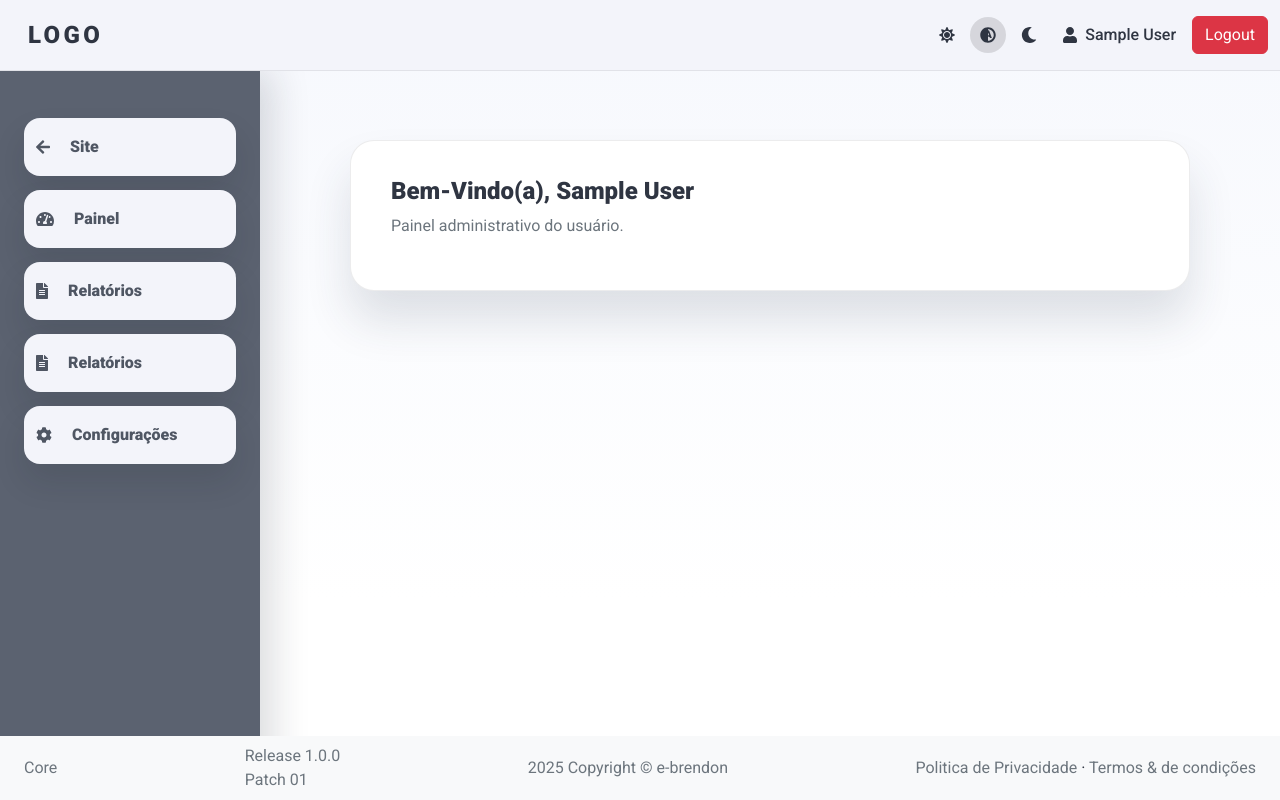
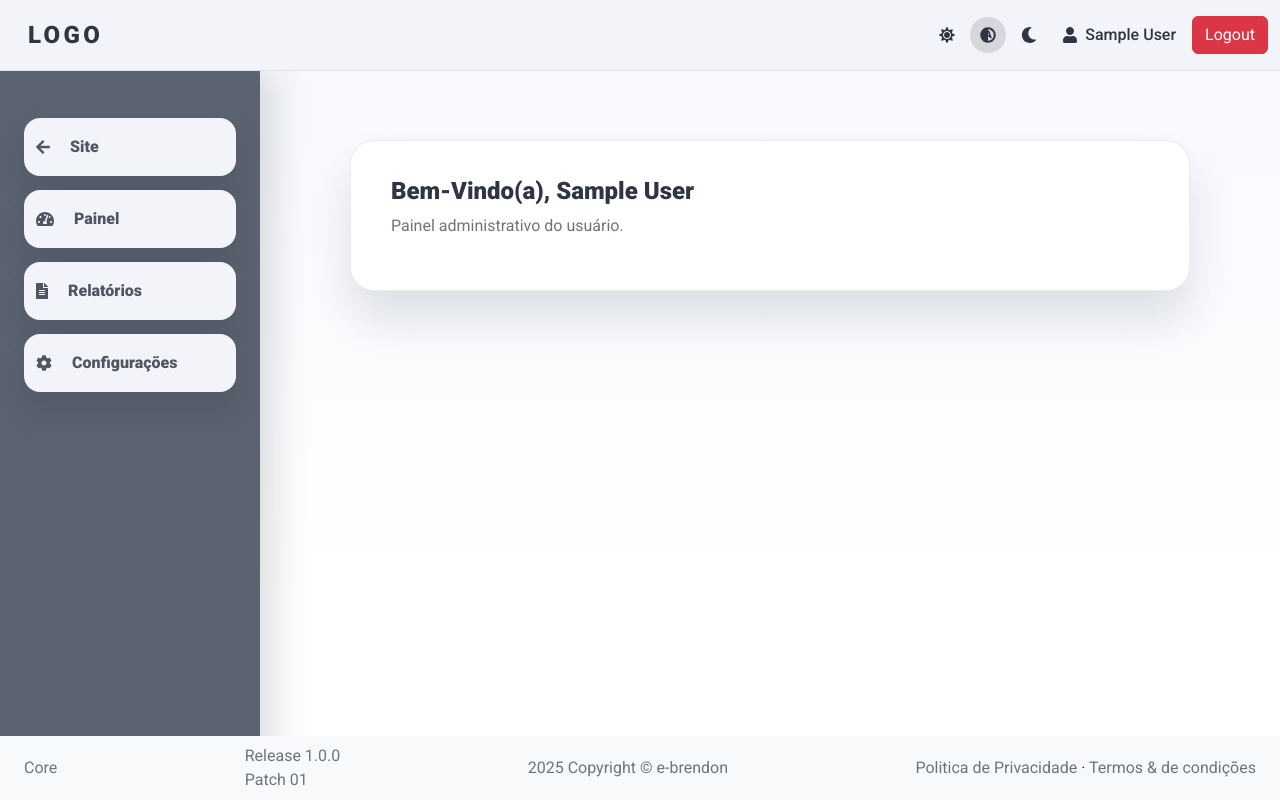
Before and after one commit to e-brendon/corporate_system, a Django app: page /config/ in a window 1280 px wide. Run offline with Django 4.2, Linux system fonts and the light colour scheme; the visitor is signed in with stand-in values (Sample User, id 1); parts of the project's set-up code (start-up, migrations or seed data) failed here and were passed over.

Commit message:
remove duplicidade relatorios

```diff
--- a/apps/base/templates/base_dashboard.html
+++ b/apps/base/templates/base_dashboard.html
@@ -83,9 +83,6 @@
                 <a class="btn sidebar-link btn-light" href="#">
                     <i class="fas fa-file-alt me-2"></i>Relatórios
                 </a>
-                <a class="btn sidebar-link btn-light" href="#">
-                    <i class="fas fa-file-alt me-2"></i>Relatórios
-                </a>
                 {% if can_manage_users %}
                 <a class="btn sidebar-link btn-light" href="{% url 'lista_usuarios' %}">
                     <i class="fas fa-users me-2"></i>Usuários
```
